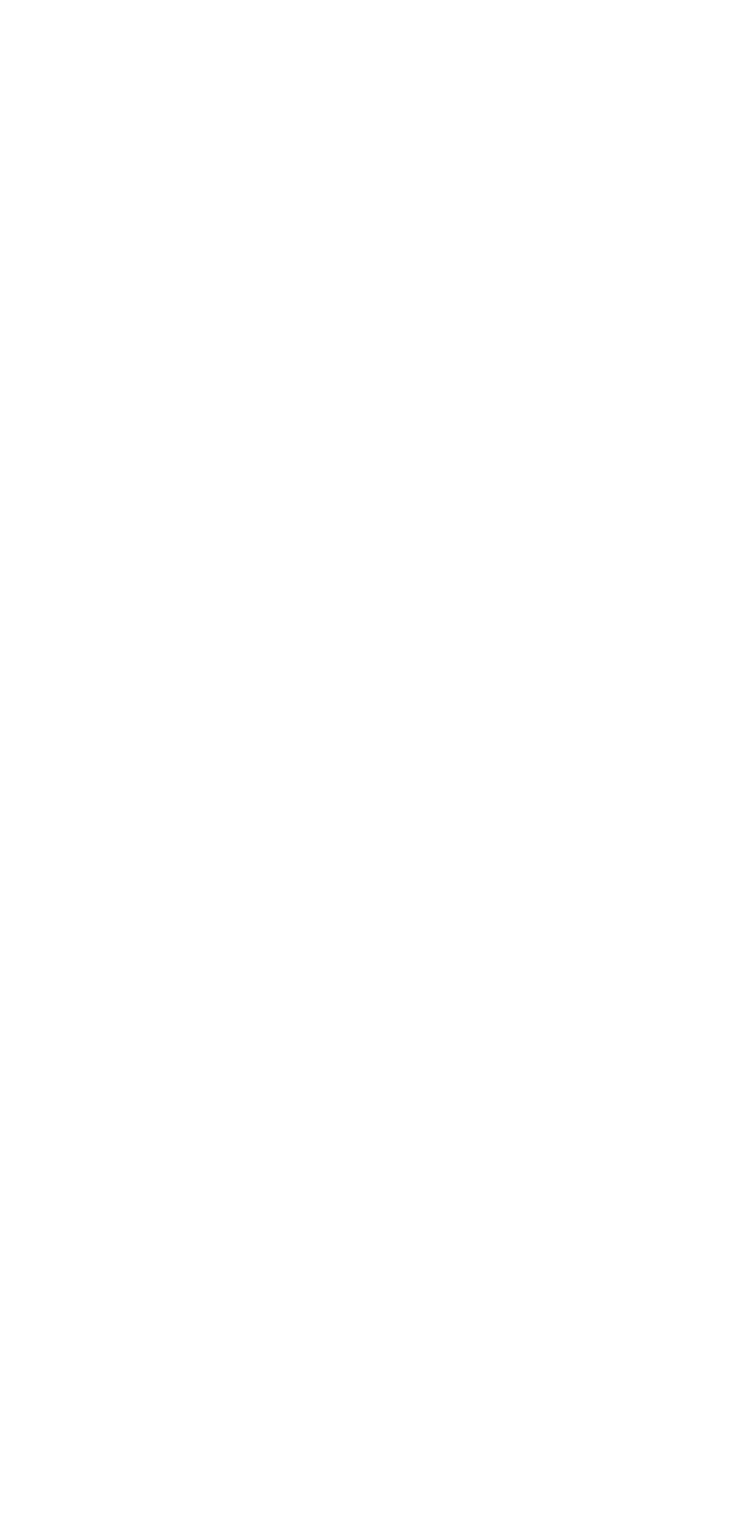
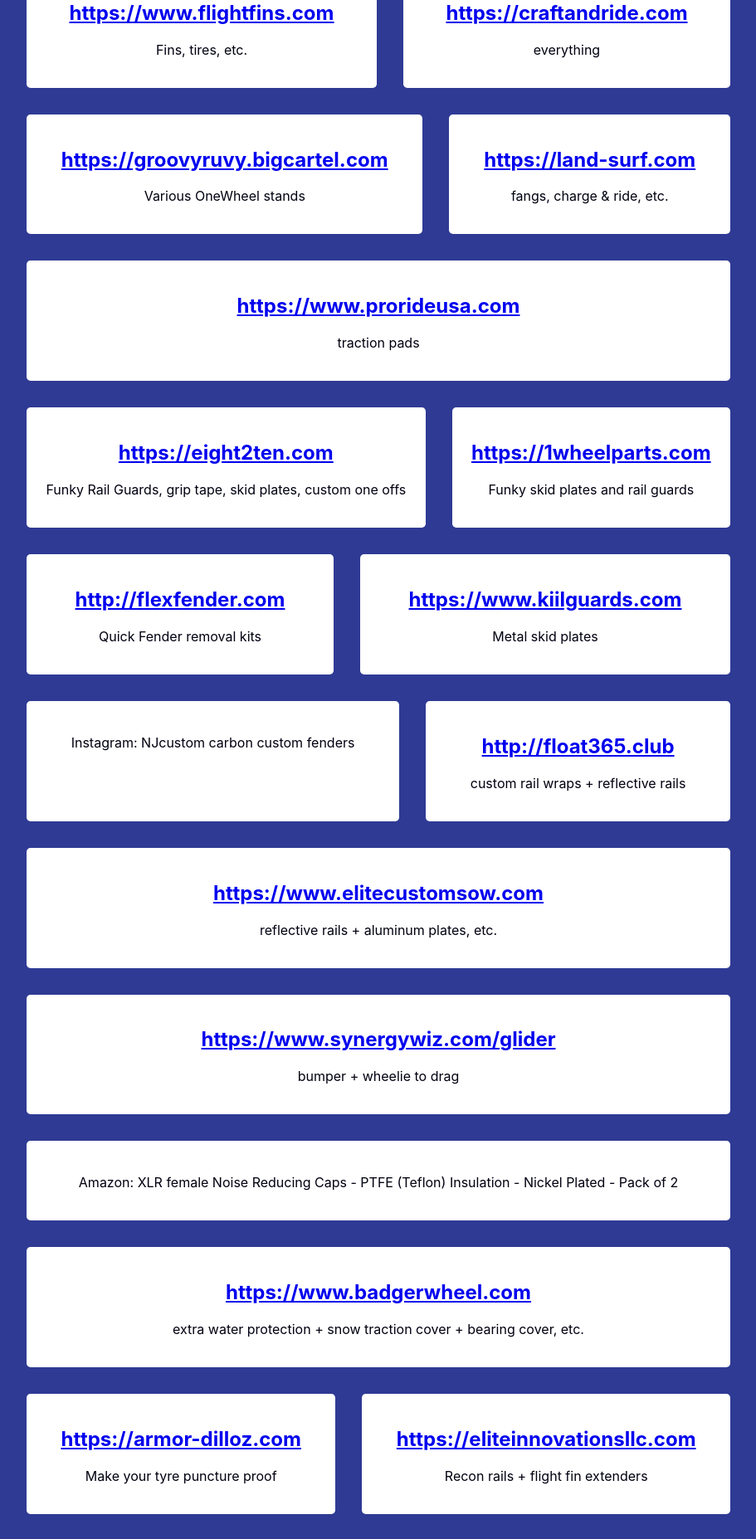
Before and after one commit to anthonkendel/owpotions, a Vue app: page / in a window 1280 px wide. Shown: the part 240-2095 px from the top of the page at 83% size, without its empty margins (184-1095 px from the left). Before the commit the page ends 800 px from the top, so only its background shows below. Built offline with nearby package versions, Linux system fonts and the light colour scheme.

Commit message:
List all data

```diff
--- a/src/App.vue
+++ b/src/App.vue
@@ -1,10 +1,222 @@
 <template>
-  <div id="app"></div>
+  <div id="app" class="container">
+    <article class="container-item" v-for="(item, index) in data" :key="index">
+      <h2 class="title">
+        <a :href="item.href" target="_blank" rel="noopener noreferrer">
+          {{ item.title }}
+        </a>
+      </h2>
+      <p class="summary">{{ item.summary }}</p>
+    </article>
+  </div>
 </template>
 
 <script lang="ts">
 import Vue from 'vue';
+
 export default Vue.extend({
-  name: 'App'
+  name: 'App',
+  data() {
+    return {
+      data: [
+        {
+          title: 'https://onewheel.com/',
+          summary: 'The obvious one for OEM accessories, but there it is',
+          href: 'https://onewheel.com/'
+        },
+        {
+          title: 'https://float-supply.com',
+          summary: 'Float plates, etc.',
+          href: 'https://float-supply.com'
+        },
+        {
+          title: 'https://www.flightfins.com',
+          summary: 'Fins, tires, etc.',
+          href: 'https://www.flightfins.com'
+        },
+        {
+          title: 'https://craftandride.com',
+          summary: 'everything',
+          href: 'https://craftandride.com'
+        },
+        {
+          title: 'https://groovyruvy.bigcartel.com',
+          summary: 'Various OneWheel stands',
+          href: 'https://groovyruvy.bigcartel.com'
+        },
+        {
+          title: 'https://land-surf.com',
+          summary: 'fangs, charge & ride, etc.',
+          href: 'https://land-surf.com'
+        },
+        {
+          title: 'https://www.prorideusa.com',
+          summary: 'traction pads',
+          href: 'https://www.prorideusa.com'
+        },
+        {
+          title: 'https://eight2ten.com',
+          summary: 'Funky Rail Guards, grip tape, skid plates, custom one offs',
+          href: 'https://eight2ten.com'
+        },
+        {
+          title: 'https://1wheelparts.com',
+          summary: 'Funky skid plates and rail guards',
+          href: 'https://1wheelparts.com'
+        },
+        {
+          title: 'http://flexfender.com',
+          summary: 'Quick Fender removal kits',
+          href: 'http://flexfender.com'
+        },
+        {
+          title: 'https://www.kiilguards.com',
+          summary: 'Metal skid plates',
+          href: 'https://www.kiilguards.com'
+        },
+        {
+          title: '',
+          summary: 'Instagram: NJcustom carbon custom fenders',
+          href: ''
+        },
+        {
+          title: 'http://float365.club',
+          summary: 'custom rail wraps + reflective rails',
+          href: 'http://float365.club'
+        },
+        {
+          title: 'https://www.elitecustomsow.com',
+          summary: 'reflective rails + aluminum plates, etc.',
+          href: 'https://www.elitecustomsow.com'
+        },
+        {
+          title: 'https://www.synergywiz.com/glider',
+          summary: 'bumper + wheelie to drag',
+          href: 'https://www.synergywiz.com/glider'
+        },
+        {
+          title: '',
+          summary:
+            'Amazon: XLR female Noise Reducing Caps - PTFE (Teflon) Insulation - Nickel Plated - Pack of 2',
+          href: ''
+        },
+        {
+          title: 'https://www.badgerwheel.com',
+          summary:
+            'extra water protection + snow traction cover + bearing cover, etc.',
+          href: 'https://www.badgerwheel.com'
+        },
+        {
+          title: 'https://armor-dilloz.com',
+          summary: 'Make your tyre puncture proof',
+          href: 'https://armor-dilloz.com'
+        },
+        {
+          title: 'https://eliteinnovationsllc.com',
+          summary: 'Recon rails + flight fin extenders',
+          href: 'https://eliteinnovationsllc.com'
+        },
+        {
+          title: 'https://owarmor.com',
+          summary: 'cobra pads + OWArmor + sidewinders, etc.',
+          href: 'https://owarmor.com'
+        },
+        {
+          title: 'https://www.fishbones.life',
+          summary: 'frontpad concave add-on',
+          href: 'https://www.fishbones.life'
+        },
+        {
+          title: '',
+          summary:
+            'Electricbigfoot (Instagram) front concave pad that layers above sensor.',
+          href: ''
+        },
+        {
+          title: 'https://carvepower.com',
+          summary: 'battery + collabs (kush pad)',
+          href: 'https://carvepower.com'
+        },
+        {
+          title: 'http://gofullsend.com',
+          summary: 'FF extender blocks + Go full send system',
+          href: 'http://gofullsend.com'
+        },
+        {
+          title: 'https://two-x.com',
+          summary: 'OW battery extension modification.',
+          href: 'https://two-x.com'
+        },
+        {
+          title: 'https://sonnywheels.com',
+          summary: 'VnR battery kits, silver OneWheel charms',
+          href: 'https://sonnywheels.com'
+        },
+        {
+          title: 'https://carbon-smith.com',
+          summary:
+            'Front wheel detachable handles, wheels, bumpers with handles and wheels. Pint stuff too',
+          href: 'https://carbon-smith.com'
+        },
+        {
+          title: 'https://ruckus-rails.myshopify.com/collections/all',
+          summary: 'Silver Custom Rails',
+          href: 'https://ruckus-rails.myshopify.com/collections/all'
+        },
+        {
+          title: 'https://buckwilders.com',
+          summary: 'Tires + extras',
+          href: 'https://buckwilders.com'
+        },
+        {
+          title: 'https://plugbrush.com',
+          summary: 'multipurpose power cover',
+          href: 'https://plugbrush.com'
+        },
+        {
+          title: 'https://www.etsy.com/shop/Teece3D…',
+          summary: 'power plugs and 3D Printing',
+          href: 'https://www.etsy.com/shop/Teece3D…'
+        },
+        {
+          title: 'https://www.facebook.com/christopher.lopez.39948',
+          summary: 'Very cool and cheap low profile carrying handle',
+          href: 'https://www.facebook.com/christopher.lopez.39948'
+        },
+        {
+          title: 'https://fluxskinz.com',
+          summary: 'Stickers, funky rail wraps, T-shirts',
+          href: 'https://fluxskinz.com'
+        },
+        {
+          title: 'https://onewheel.threadless.com',
+          summary: 'Float T-shirts',
+          href: 'https://onewheel.threadless.com'
+        },
+        {
+          title: 'https://www.redbubble.com/people/onewheelartist',
+          summary: 'OneWheel artist',
+          href: 'https://www.redbubble.com/people/onewheelartist'
+        },
+        {
+          title: 'https://shreddlabs.com',
+          summary:
+            'Additional links and comprehensive information about everything you could ever do to your board',
+          href: 'https://shreddlabs.com'
+        },
+        {
+          title: 'http://leehweno.com',
+          summary: 'jokes',
+          href: 'http://leehweno.com'
+        },
+        {
+          title: '',
+          summary:
+            'Lastly, Ryan Witz HureWitz (search the name on Facebook) for all OEM replacement parts. Also brand new XR’s for $1,675.',
+          href: ''
+        }
+      ]
+    };
+  }
 });
 </script>
--- /dev/null
+++ b/src/assets/main.scss
@@ -0,0 +1,62 @@
+html {
+  background-color: #2F3A94;
+  color: #fff;
+  font-family: -apple-system, BlinkMacSystemFont, 'Segoe UI', Roboto, Oxygen, Ubuntu, Cantarell, 'Open Sans', 'Helvetica Neue', sans-serif;
+  font-size: 16px;
+}
+
+$medium-screen: 1000px;
+$small-screen: 800px;
+
+.container {
+  display: flex;
+  flex-direction: row;
+  flex-flow: row;
+  flex-wrap: wrap;
+  padding-left: 15vw;
+  padding-right: 15vw;
+
+
+  @media screen and (max-width: $medium-screen) {
+    padding-left: 5vw;
+    padding-right: 5vw;
+  }
+
+  @media screen and (max-width: $small-screen) {
+    padding-left: 2vw;
+    padding-right: 2vw;
+  }
+
+  &-item {
+    background-color: #fff;
+    border-radius: 0.3em;
+    border: 0.3em solid transparent;
+    color: #001;
+    display: block;
+    flex-grow: 1;
+    margin: 1em;
+    padding: 1em;
+
+    &:focus {
+      cursor: pointer;
+      border: 0.3em solid #fbff00;
+      border-radius: 0.3em;
+    }
+
+    &:hover {
+      cursor: pointer;
+      border: 0.3em solid #ff9100;
+      border-radius: 0.3em;
+    }
+  }
+}
+
+.title {
+  text-align: center;
+  text-decoration: none;
+  text-decoration-line: none;
+}
+
+.summary {
+  text-align: center;
+}
--- a/src/main.ts
+++ b/src/main.ts
@@ -1,7 +1,8 @@
 import Vue from 'vue';
 import Vuex from 'vuex';
 import VueRouter, { RouteConfig } from 'vue-router';
-import App from './App.vue';
+import App from '@/App.vue';
+import '@/assets/main.scss';
 
 Vue.config.productionTip = false;
 
```
Also changed, not shown: src/assets/logo.png (deleted).
